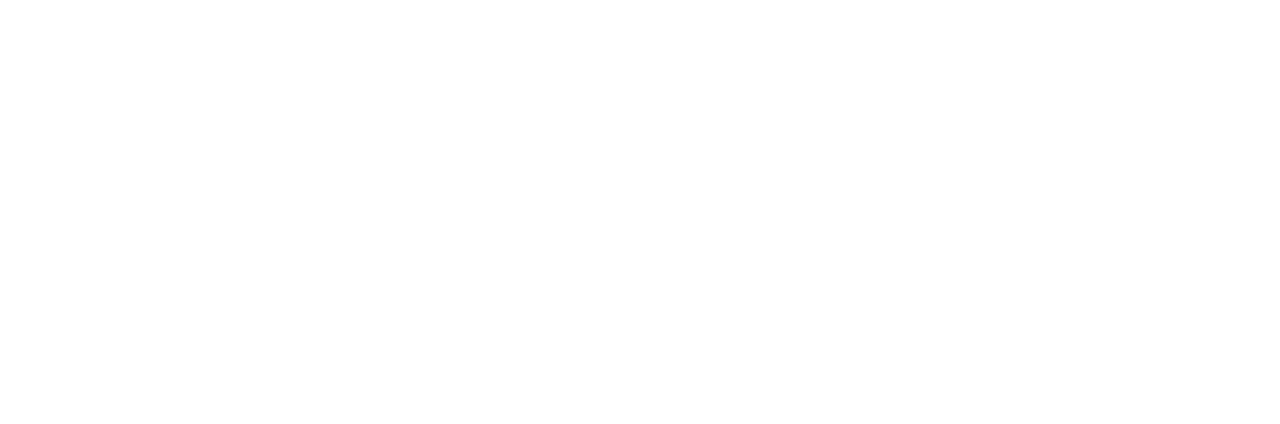
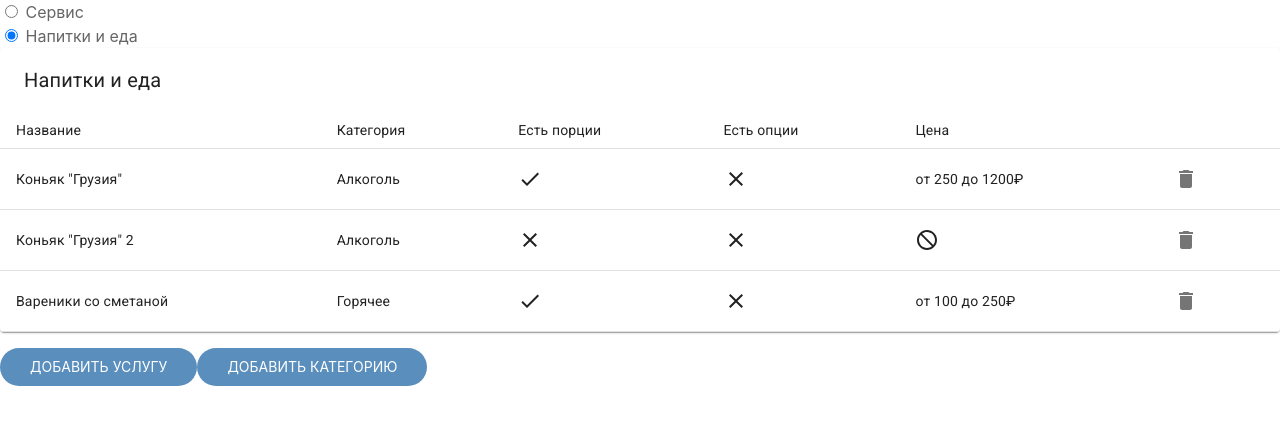
Before and after one commit to GregorySysoev/diplom, a React (Create React App) app: page /stubs/service/list in a window 1280 px wide. Shown: the top 424 px of the page. Built offline with nearby package versions, Linux system fonts and the light colour scheme.

Commit message:
[stub] Страница услуг (TODO: оформить)

```diff
--- /dev/null
+++ b/src/components/stubs/service/FoodServiceList.js
@@ -0,0 +1,106 @@
+import React from 'react';
+import {makeStyles} from '@material-ui/core/styles';
+import Table from '@material-ui/core/Table';
+import TableBody from '@material-ui/core/TableBody';
+import TableCell from '@material-ui/core/TableCell';
+import TableContainer from '@material-ui/core/TableContainer';
+import TableHead from '@material-ui/core/TableHead';
+import TableRow from '@material-ui/core/TableRow';
+import Toolbar from '@material-ui/core/Toolbar';
+import Typography from '@material-ui/core/Typography';
+import Paper from '@material-ui/core/Paper';
+import CheckIcon from '@material-ui/icons/Check';
+import ClearIcon from '@material-ui/icons/Clear';
+import IconButton from '@material-ui/core/IconButton';
+import DeleteIcon from '@material-ui/icons/Delete';
+import NotInterestedIcon from '@material-ui/icons/NotInterested';
+
+const headCells = [
+    { id: 'name', label: 'Название' },
+    { id: 'category', label: 'Категория' },
+    { id: 'hasPortions', label: 'Есть порции' },
+    { id: 'hasOptions', label: 'Есть опции' },
+    { id: 'priceRange', label: 'Цена' },
+    { id: 'delete', label: '' },
+];
+
+function createData(name, category, hasPortions, hasOptions, priceRange) {
+    return { name, category, hasPortions, hasOptions, priceRange };
+}
+
+const rows = [
+    // здесь можно добавить данные (лучше в порядке возрастания названия)
+    createData('Коньяк "Грузия"', 'Алкоголь', true, false, 'от 250 до 1200₽'),
+    createData('Коньяк "Грузия" 2', 'Алкоголь', false, false, null),
+    createData('Вареники со сметаной', 'Горячее', true, false, 'от 100 до 250₽')
+];
+
+const useStyles = makeStyles((theme) => ({
+    root: {
+        width: '100%',
+    },
+    paper: {
+        width: '100%',
+        marginBottom: theme.spacing(2),
+    },
+    table: {
+        minWidth: 750,
+    },
+    row: {
+        cursor: 'pointer',
+    },
+}));
+
+export default function FoodServiceList() {
+    const classes = useStyles();
+
+    return (
+        <div className={classes.root}>
+            <Paper className={classes.paper}>
+                <Toolbar>
+                    <Typography variant="h6" component="div">
+                        Напитки и еда
+                    </Typography>
+                </Toolbar>
+                <TableContainer>
+                    <Table
+                        className={classes.table}
+                        size="small"
+                    >
+                        <TableHead>
+                            <TableRow>
+                                {headCells.map((headCell) => (
+                                    <TableCell key={headCell.id}>
+                                        {headCell.label}
+                                    </TableCell>
+                                ))}
+                            </TableRow>
+                        </TableHead>
+                        <TableBody>
+                            {rows.map((row, index) =>
+                                <TableRow
+                                    hover
+                                    key={row.name}
+                                    className={classes.row}
+                                >
+                                    <TableCell component="th" scope="row">
+                                        {row.name}
+                                    </TableCell>
+                                    <TableCell>{row.category}</TableCell>
+                                    <TableCell>{row.hasPortions ? <CheckIcon /> : <ClearIcon />}</TableCell>
+                                    <TableCell>{row.hasOptions ? <CheckIcon /> : <ClearIcon />}</TableCell>
+                                    <TableCell>{row.priceRange === null ? <NotInterestedIcon /> : row.priceRange}</TableCell>
+                                    <TableCell>
+                                        <IconButton>
+                                            <DeleteIcon />
+                                        </IconButton>
+                                    </TableCell>
+                                </TableRow>
+                            )}
+                        </TableBody>
+                    </Table>
+                </TableContainer>
+            </Paper>
+        </div>
+    );
+}
--- /dev/null
+++ b/src/components/stubs/service/ServiceListPage.js
@@ -0,0 +1,52 @@
+import React from 'react';
+import FoodServiceList from "./FoodServiceList";
+import ServiceServiceList from "./ServiceServiceList";
+
+const SERVICE_FOOD = 1;
+const SERVICE_SERVICE = 2;
+
+// TODO: оформить вёрстку
+export default function ServiceListPage() {
+    const [serviceType, setServiceType] = React.useState(SERVICE_FOOD);
+
+    const handleServiceTypeChange = event => {
+        setServiceType(+event.target.value);
+    };
+
+    return <>
+        <label>
+            <input
+                type="radio"
+                name="serviceType"
+                value={SERVICE_SERVICE}
+                checked={serviceType === SERVICE_SERVICE}
+                onChange={handleServiceTypeChange}
+            /> Сервис
+        </label>
+        <br /> {/* TODO: сделать через CSS */}
+        <label>
+            <input
+                type="radio"
+                name="serviceType"
+                value={SERVICE_FOOD}
+                checked={serviceType === SERVICE_FOOD}
+                onChange={handleServiceTypeChange}
+            /> Напитки и еда
+        </label>
+        <br /> {/* TODO: сделать через CSS */}
+
+        {serviceType === SERVICE_FOOD ? (
+            <FoodServiceList />
+        ) : serviceType === SERVICE_SERVICE ? (
+            <ServiceServiceList />
+        ) : (
+            ''
+        )}
+        <button className="uk-button uk-button-primary" type="button">
+            Добавить услугу
+        </button>
+        <button className="uk-button uk-button-primary" type="button">
+            Добавить категорию
+        </button>
+    </>;
+}
--- /dev/null
+++ b/src/components/stubs/service/ServiceServiceList.js
@@ -0,0 +1,97 @@
+import React from 'react';
+import {makeStyles} from '@material-ui/core/styles';
+import Table from '@material-ui/core/Table';
+import TableBody from '@material-ui/core/TableBody';
+import TableCell from '@material-ui/core/TableCell';
+import TableContainer from '@material-ui/core/TableContainer';
+import TableHead from '@material-ui/core/TableHead';
+import TableRow from '@material-ui/core/TableRow';
+import Toolbar from '@material-ui/core/Toolbar';
+import Typography from '@material-ui/core/Typography';
+import Paper from '@material-ui/core/Paper';
+import IconButton from '@material-ui/core/IconButton';
+import DeleteIcon from '@material-ui/icons/Delete';
+
+const headCells = [
+    { id: 'name', label: 'Название' },
+    { id: 'category', label: 'Категория' },
+    { id: 'price', label: 'Цена' },
+];
+
+function createData(name, category, price) {
+    return { name, category, price };
+}
+
+const rows = [
+    // здесь можно добавить данные (лучше в порядке возрастания названия)
+    createData('Уборка в номере', 'Сервис', 0),
+    createData('Тщательная уборка в номере', 'Сервис', 500),
+];
+
+const useStyles = makeStyles((theme) => ({
+    root: {
+        width: '100%',
+    },
+    paper: {
+        width: '100%',
+        marginBottom: theme.spacing(2),
+    },
+    table: {
+        minWidth: 750,
+    },
+    row: {
+        cursor: 'pointer',
+    },
+}));
+
+export default function FoodServiceList() {
+    const classes = useStyles();
+
+    return (
+        <div className={classes.root}>
+            <Paper className={classes.paper}>
+                <Toolbar>
+                    <Typography variant="h6" component="div">
+                        Сервис
+                    </Typography>
+                </Toolbar>
+                <TableContainer>
+                    <Table
+                        className={classes.table}
+                        size="small"
+                    >
+                        <TableHead>
+                            <TableRow>
+                                {headCells.map((headCell) => (
+                                    <TableCell key={headCell.id}>
+                                        {headCell.label}
+                                    </TableCell>
+                                ))}
+                            </TableRow>
+                        </TableHead>
+                        <TableBody>
+                            {rows.map((row, index) =>
+                                <TableRow
+                                    hover
+                                    key={row.name}
+                                    className={classes.row}
+                                >
+                                    <TableCell component="th" scope="row">
+                                        {row.name}
+                                    </TableCell>
+                                    <TableCell>{row.category}</TableCell>
+                                    <TableCell>{!row.price ? <i>Бесплатно</i> : `${row.price}₽`}</TableCell>
+                                    <TableCell>
+                                        <IconButton>
+                                            <DeleteIcon />
+                                        </IconButton>
+                                    </TableCell>
+                                </TableRow>
+                            )}
+                        </TableBody>
+                    </Table>
+                </TableContainer>
+            </Paper>
+        </div>
+    );
+}
--- a/src/index.js
+++ b/src/index.js
@@ -12,7 +12,8 @@
 import { BrowserRouter, Route } from 'react-router-dom'
 import SetData from './data/setters/SetData';
 import UnsetData from './data/setters/UnsetData';
-import ServiceList from './components/service/ServiceList';
+import ServiceListPage from "./components/stubs/service/ServiceListPage";
+
 
 const store = createStore(
 	(state = {}, action) => state,
@@ -25,7 +26,7 @@
 			<BrowserRouter>
 				<Route exact path="/data/set" component={SetData}/>
 				<Route exact path="/data/unset" component={UnsetData}/>
-				<Route exact path="/list" component={ServiceList}/>
+				<Route exact path="/stubs/service/list" component={ServiceListPage}/>
 				<Route exact path="/" component={App}/>
 			</BrowserRouter>
 		</Provider>
```
